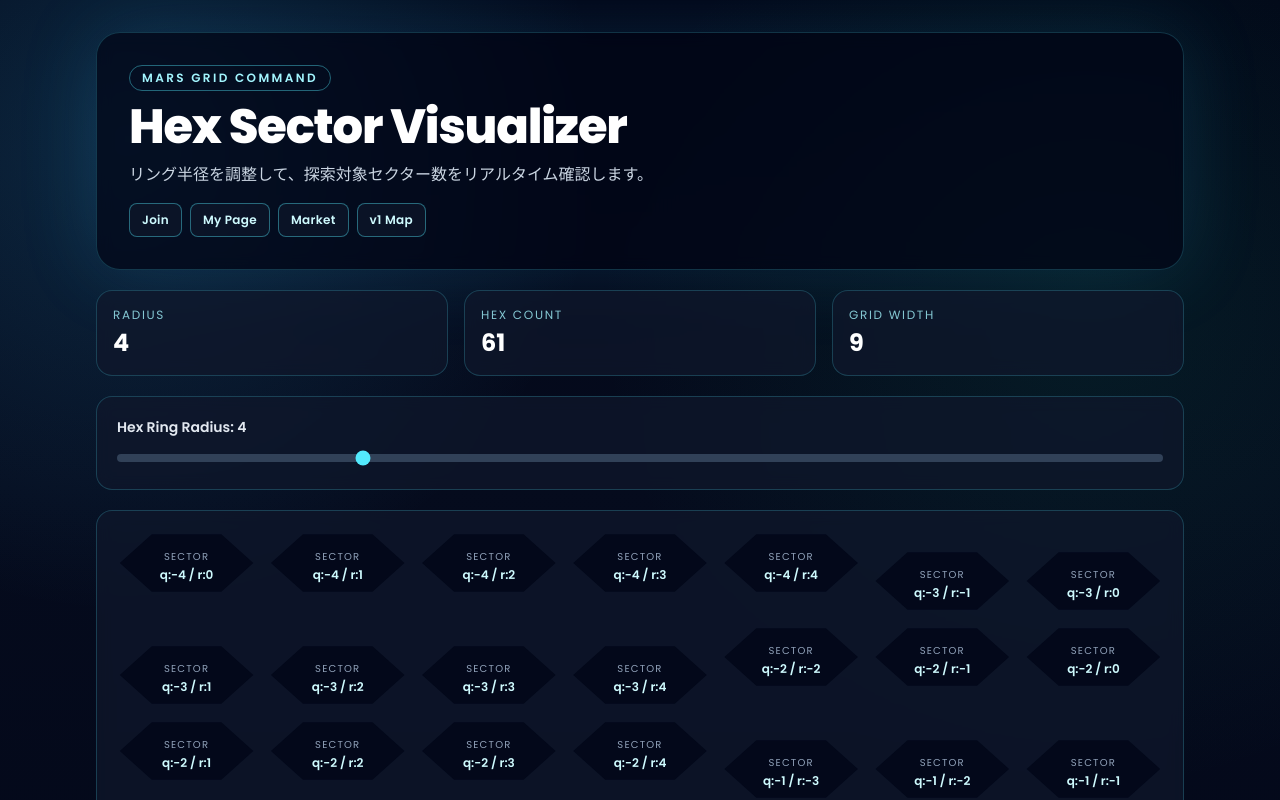
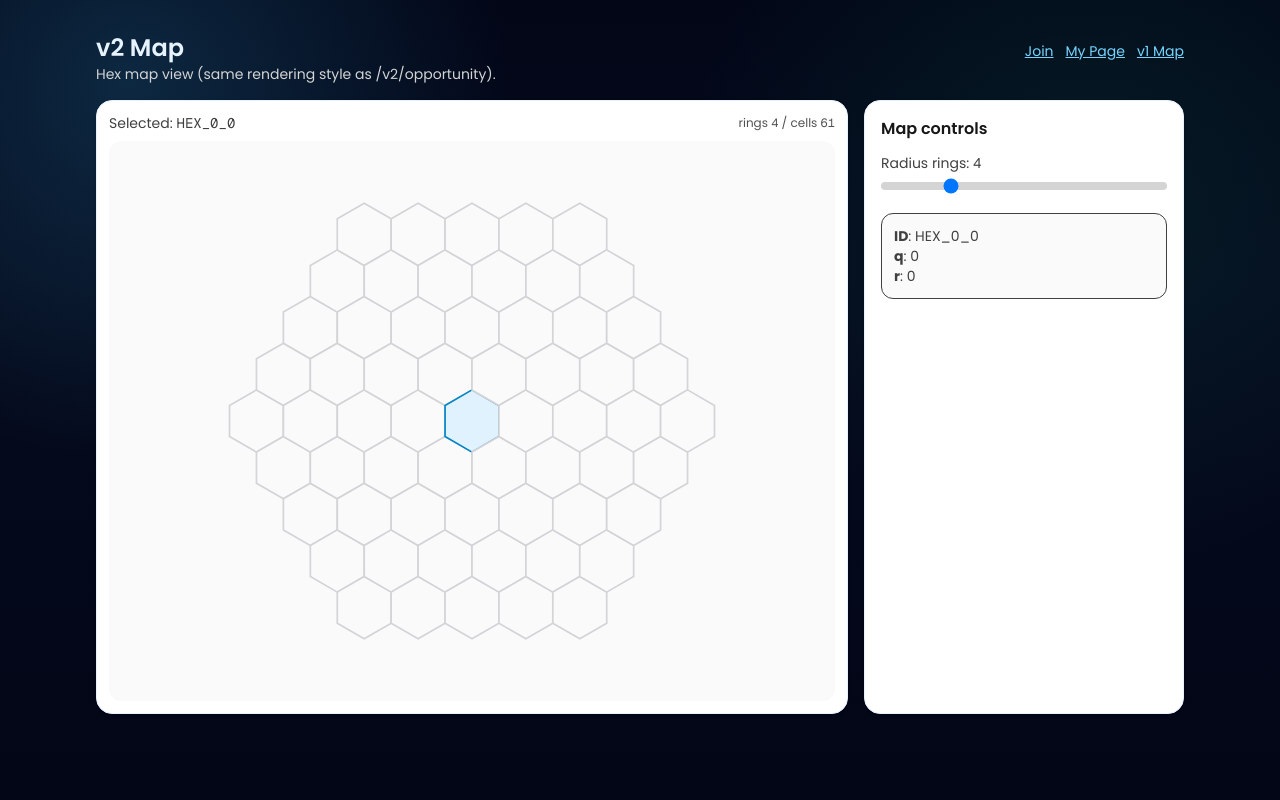
Before and after one commit to hideosuzuki2024fx-blip/mars-grid-demo, a Next.js app: page /v2/map in a window 1280 px wide. Shown: the top 800 px of the page. Built offline with nearby package versions, Linux system fonts and the light colour scheme.

Commit message:
refactor: align v2 map hex rendering with opportunity map

```diff
--- a/app/v2/map/HexMapClient.tsx
+++ b/app/v2/map/HexMapClient.tsx
@@ -1,104 +1,133 @@
 "use client";
 
 import { useMemo, useState } from "react";
+import { generateHexCells, hexCornersKmPoint, type HexCell } from "@/lib/hex";
 
-type HexCoord = { q: number; r: number };
+function kmToSvg(xKm: number, yKm: number) {
+  return { x: xKm, y: -yKm };
+}
 
-function generateHexes(n: number): HexCoord[] {
-  const out: HexCoord[] = [];
-  for (let q = -n; q <= n; q += 1) {
-    const r1 = Math.max(-n, -q - n);
-    const r2 = Math.min(n, -q + n);
-    for (let r = r1; r <= r2; r += 1) {
-      out.push({ q, r });
-    }
-  }
-  return out;
+function polygonPoints(cell: HexCell, sizeKm: number) {
+  const corners = hexCornersKmPoint(cell.xKm, cell.yKm, sizeKm);
+  return corners
+    .map((p) => {
+      const s = kmToSvg(p.xKm, p.yKm);
+      return `${s.x},${s.y}`;
+    })
+    .join(" ");
 }
 
 export default function HexMapClient() {
   const [nRings, setNRings] = useState(4);
-  const hexes = useMemo(() => generateHexes(nRings), [nRings]);
-  const edgeLength = nRings * 2 + 1;
-  const links = [
-    { href: "/v1/join", label: "Join" },
-    { href: "/v2/me", label: "My Page" },
-    { href: "/v1/market", label: "Market" },
-    { href: "/v1/map", label: "v1 Map" },
-  ];
+  const sizeKm = 1.1;
+  const cells = useMemo(() => generateHexCells(nRings, sizeKm), [nRings]);
+  const [selected, setSelected] = useState("HEX_0_0");
+
+  const selectedCell = useMemo(
+    () => cells.find((c) => c.id === selected) ?? null,
+    [cells, selected]
+  );
+
+  let minX = Infinity;
+  let minY = Infinity;
+  let maxX = -Infinity;
+  let maxY = -Infinity;
+
+  for (const c of cells) {
+    const corners = hexCornersKmPoint(c.xKm, c.yKm, sizeKm);
+    for (const p of corners) {
+      const s = kmToSvg(p.xKm, p.yKm);
+      minX = Math.min(minX, s.x);
+      minY = Math.min(minY, s.y);
+      maxX = Math.max(maxX, s.x);
+      maxY = Math.max(maxY, s.y);
+    }
+  }
+
+  const pad = sizeKm * 2;
+  const viewBox = `${minX - pad} ${minY - pad} ${maxX - minX + pad * 2} ${maxY - minY + pad * 2}`;
 
   return (
     <main className="mx-auto min-h-screen w-full max-w-6xl p-4 md:p-8">
-      <section className="rounded-3xl border border-cyan-300/20 bg-slate-950/70 p-6 shadow-[0_0_80px_rgba(56,189,248,0.15)] backdrop-blur md:p-8">
-        <p className="mb-3 inline-block rounded-full border border-cyan-300/40 px-3 py-1 text-xs font-semibold tracking-[0.2em] text-cyan-200">
-          MARS GRID COMMAND
+      <header className="space-y-2">
+        <div className="flex items-baseline justify-between gap-3 flex-wrap">
+          <div>
+            <h1 className="text-2xl font-semibold">v2 Map</h1>
+            <p className="text-sm text-neutral-300">
+              Hex map view (same rendering style as /v2/opportunity).
             </p>
-        <h1 className="text-3xl font-black tracking-tight text-white md:text-5xl">
-          Hex Sector Visualizer
-        </h1>
-        <p className="mt-3 max-w-2xl text-sm text-slate-300 md:text-base">
-          リング半径を調整して、探索対象セクター数をリアルタイム確認します。
-        </p>
-        <div className="mt-4 flex flex-wrap gap-2">
-          {links.map((item) => (
-            <a
-              key={item.href}
-              href={item.href}
-              className="rounded-lg border border-cyan-300/40 bg-slate-900/70 px-3 py-2 text-xs font-semibold tracking-wide text-cyan-100 transition hover:border-cyan-200 hover:bg-slate-800"
+          </div>
+
+          <nav className="flex gap-3 text-sm">
+            <a className="text-sky-300 underline" href="/v1/join">Join</a>
+            <a className="text-sky-300 underline" href="/v2/me">My Page</a>
+            <a className="text-sky-300 underline" href="/v1/map">v1 Map</a>
+          </nav>
+        </div>
+      </header>
+
+      <section className="mt-4 grid gap-4 md:grid-cols-[1fr_320px]">
+        <div className="rounded-2xl border bg-white p-3 shadow-sm">
+          <div className="flex items-center justify-between gap-3 pb-2">
+            <div className="text-sm text-neutral-700">
+              Selected: <span className="font-mono">{selected}</span>
+            </div>
+            <div className="text-xs text-neutral-600">
+              rings <span className="font-mono">{nRings}</span> / cells <span className="font-mono">{cells.length}</span>
+            </div>
+          </div>
+
+          <svg
+            className="h-[70vh] w-full rounded-xl bg-neutral-50"
+            viewBox={viewBox}
+            role="img"
+            aria-label="v2 hex map"
           >
-              {item.label}
-            </a>
-          ))}
+            <g>
+              {cells.map((c) => {
+                const isSelected = c.id === selected;
+                const fill = isSelected ? "#E0F2FE" : "#FAFAFA";
+                const stroke = isSelected ? "#0284C7" : "#D4D4D8";
+                return (
+                  <polygon
+                    key={c.id}
+                    points={polygonPoints(c, sizeKm)}
+                    fill={fill}
+                    stroke={stroke}
+                    strokeWidth={0.06}
+                    onClick={() => setSelected(c.id)}
+                    style={{ cursor: "pointer" }}
+                  />
+                );
+              })}
+            </g>
+          </svg>
         </div>
-      </section>
 
-      <section className="mt-5 grid gap-4 md:grid-cols-3">
-        <div className="rounded-2xl border border-cyan-300/20 bg-slate-900/75 p-4 backdrop-blur">
-          <p className="text-xs uppercase tracking-[0.14em] text-cyan-200/80">Radius</p>
-          <p className="mt-1 text-2xl font-bold text-white">{nRings}</p>
-        </div>
-        <div className="rounded-2xl border border-cyan-300/20 bg-slate-900/75 p-4 backdrop-blur">
-          <p className="text-xs uppercase tracking-[0.14em] text-cyan-200/80">Hex Count</p>
-          <p className="mt-1 text-2xl font-bold text-white">{hexes.length}</p>
-        </div>
-        <div className="rounded-2xl border border-cyan-300/20 bg-slate-900/75 p-4 backdrop-blur">
-          <p className="text-xs uppercase tracking-[0.14em] text-cyan-200/80">Grid Width</p>
-          <p className="mt-1 text-2xl font-bold text-white">{edgeLength}</p>
-        </div>
-      </section>
+        <aside className="rounded-2xl border bg-white p-4 shadow-sm">
+          <h2 className="text-base font-semibold text-neutral-900">Map controls</h2>
 
-      <section className="mt-5 rounded-2xl border border-cyan-300/20 bg-slate-900/75 p-5 backdrop-blur">
-        <label className="mb-2 block text-sm font-semibold text-slate-200">
-          Hex Ring Radius: {nRings}
+          <label className="mt-3 block text-sm text-neutral-700">
+            Radius rings: <span className="font-mono">{nRings}</span>
           </label>
           <input
             type="range"
             min={1}
             max={14}
             value={nRings}
-          onChange={(e) => setNRings(Number(e.target.value))}
-          className="h-2 w-full cursor-pointer appearance-none rounded-lg bg-slate-700 accent-cyan-300"
+            onChange={(e) => {
+              setNRings(Number(e.target.value));
+              setSelected("HEX_0_0");
+            }}
+            className="mt-2 h-2 w-full cursor-pointer appearance-none rounded-lg bg-neutral-300"
           />
-      </section>
 
-      <section className="mt-5 rounded-2xl border border-cyan-300/20 bg-slate-900/75 p-4 backdrop-blur md:p-5">
-        <div className="grid grid-cols-3 gap-3 md:grid-cols-5 lg:grid-cols-7">
-          {hexes.map(({ q, r }) => (
-            <div
-              key={`hex_${q}_${r}`}
-              className="relative flex h-16 items-center justify-center border border-cyan-300/30 bg-slate-950/85 text-center transition hover:-translate-y-0.5 hover:border-cyan-200/70 hover:shadow-[0_0_18px_rgba(34,211,238,0.25)]"
-              style={{
-                clipPath: "polygon(25% 5%, 75% 5%, 98% 50%, 75% 95%, 25% 95%, 2% 50%)",
-                marginTop: q % 2 === 0 ? "0px" : "18px",
-              }}
-            >
-              <div>
-                <span className="text-[10px] uppercase tracking-[0.12em] text-slate-400">sector</span>
-                <p className="text-xs font-semibold text-cyan-100">{`q:${q} / r:${r}`}</p>
+          <div className="mt-4 rounded-xl border bg-neutral-50 p-3 text-sm text-neutral-700">
+            <div><b>ID</b>: {selectedCell?.id ?? "-"}</div>
+            <div><b>q</b>: {selectedCell?.q ?? "-"}</div>
+            <div><b>r</b>: {selectedCell?.r ?? "-"}</div>
           </div>
-            </div>
-          ))}
-        </div>
+        </aside>
       </section>
     </main>
   );
```
Lines whose indentation alone changed are shown as unchanged.
